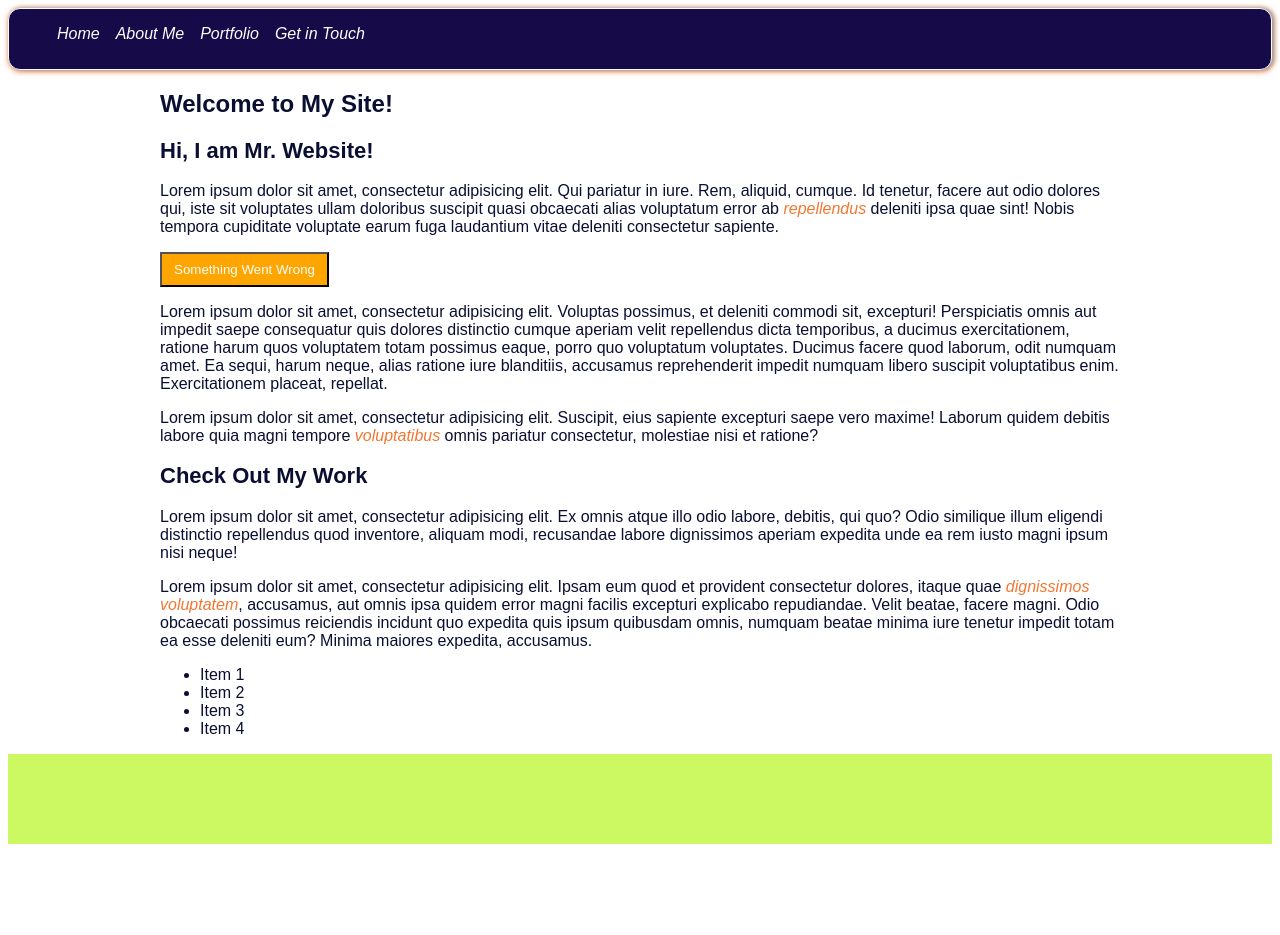
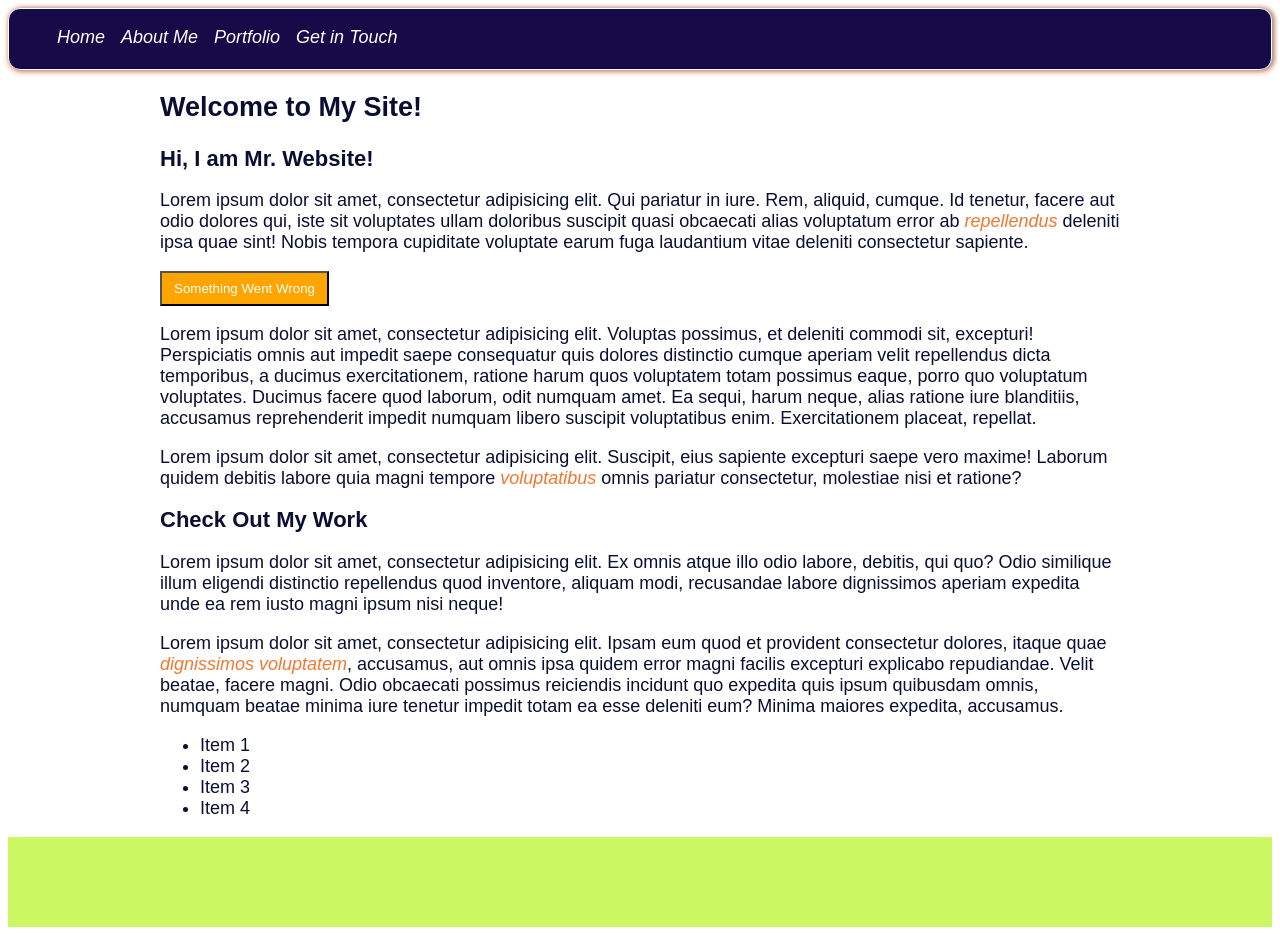
Before and after one commit to wasabi805/sass-udemy, a React app: page / in a window 1280 px wide. Before the commit the page ends 852 px from the top, so only its background shows below. Built offline with nearby package versions, Linux system fonts and the light colour scheme.

Commit message:
Functions: adjust font size by em

```diff
--- a/src/assets/css/main.css
+++ b/src/assets/css/main.css
@@ -10,6 +10,7 @@ a {
 body {
   font-family: "Alegreya Sans", Arial, sans-serif;
   color: #222222;
+  font-size: 1.125em;
   color: #0a0f32;
   background-color: white; }
   @media only screen and (max-width: 960px) {
--- /dev/null
+++ b/src/assets/sass/functions/_functions.scss
@@ -0,0 +1,12 @@
+//My Functions
+
+@function sum($left, $right){
+
+  @return $left + $right
+}
+
+@function em($pixels, $context: 16px){
+  @return ($pixels / $context) * 1em;
+}
+//em is a percentage
+//need the context<default font size>
--- a/src/assets/sass/main.scss
+++ b/src/assets/sass/main.scss
@@ -8,6 +8,7 @@
 //----- Mixin Partials  ------
 
 @import 'partials/mixins/mixin-lessons';
+@import "functions/_functions.scss";
 
 //----- Mixin for Google fonts API  -----
 
@@ -38,8 +39,11 @@
 body{
   font-family: $text-font;
   color: $text-color;
+
+  font-size: em(18px);
+
+
   //function examples
-
   color: rgb(10,15,50); // --> text is now navy-blue
   background-color: hsl(60, 50%, 100%); // --> bg color is off-white
   //hue<as int>, saturation<as %>, lightness<as %>
```
